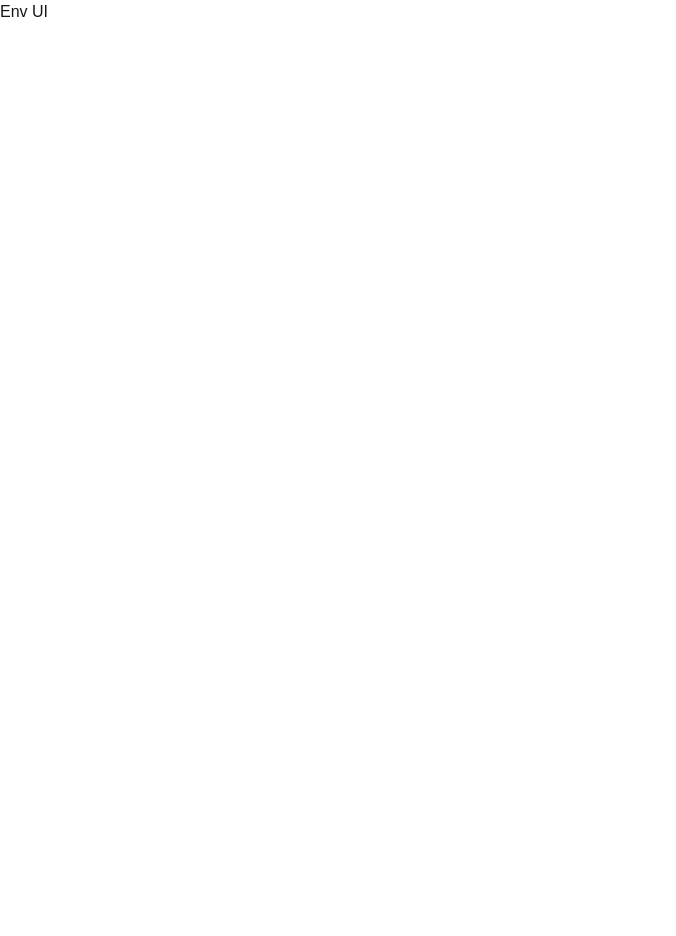
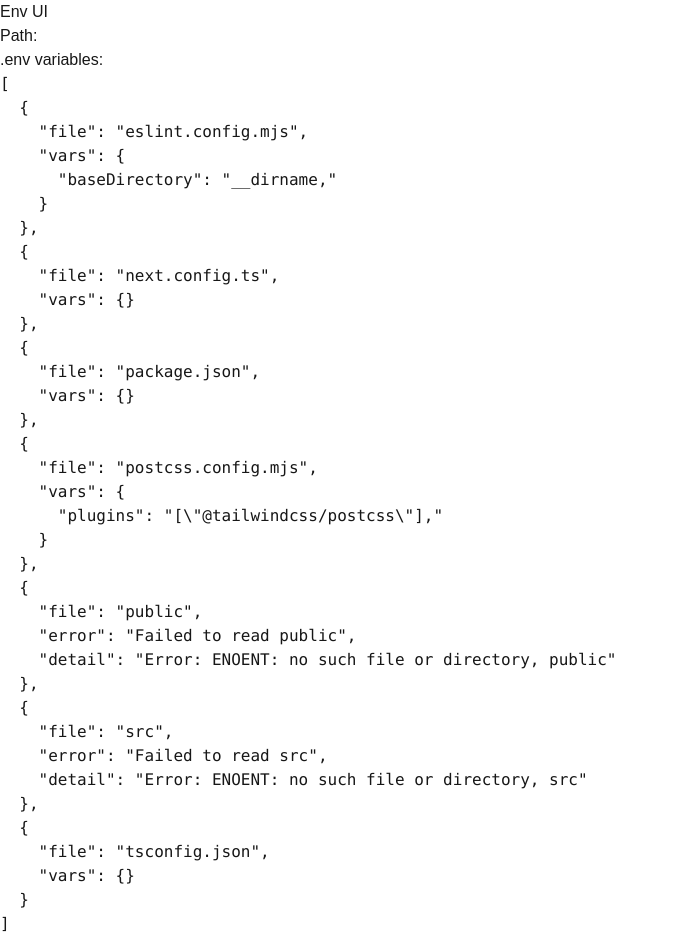
Before and after one commit to DevIsraelSantos/env-ui, a Next.js app: page / in a window 1280 px wide. Shown: the whole page, without its empty margins (0-676 px from the left). Before the commit the page ends 800 px from the top, so only its background shows below. Built offline with nearby package versions, Linux system fonts and the light colour scheme.

Commit message:
feat: refactor HomePage to read and display .env variables dynamically

```diff
--- a/src/app/page.tsx
+++ b/src/app/page.tsx
@@ -1,10 +1,62 @@
-export default function HomePage() {
-  const currentPath = process.env.NEXT_PUBLIC_CALLER_PATH;
+// src/app/page.tsx
+import fs from "fs";
+import path from "path";
+import dotenv from "dotenv";
+
+async function ReadFiles(dir: string): Promise<string[]> {
+  return new Promise((resolve, reject) => {
+    fs.readdir(dir, (err, files) => {
+      if (err) {
+        reject(err);
+      } else {
+        resolve(files);
+      }
+    });
+  });
+}
+
+export default async function HomePage() {
+  const currentPath = process.env.NEXT_PUBLIC_CALLER_PATH ?? "";
+  let envVars: {
+    file: string;
+    vars?: Record<string, string>;
+    error?: string;
+    detail?: string;
+  }[] = [];
+
+  let files: string[] = [];
+
+  files = await ReadFiles(currentPath);
+
+  for (const file of files) {
+    try {
+      const envPath = path.join(currentPath, file);
+      if (fs.existsSync(envPath)) {
+        const parsed = dotenv.parse(fs.readFileSync(envPath));
+        envVars.push({ file, vars: parsed });
+      } else {
+        envVars.push({
+          file,
+          error: `${file} not found`,
+          detail: `The file ${file} does not exist in the directory.`,
+        });
+      }
+    } catch (err) {
+      envVars.push({
+        file,
+        error: `Failed to read ${file}`,
+        detail: String(err),
+      });
+    }
+  }
 
   return (
     <main>
       <h1>Env UI</h1>
-      <pre>{JSON.stringify(currentPath, null, 2)}</pre>
+      <h2>Path:</h2>
+      <pre>{currentPath}</pre>
+      <h2>.env variables:</h2>
+      <pre>{JSON.stringify(envVars, null, 2)}</pre>
     </main>
   );
 }
```
